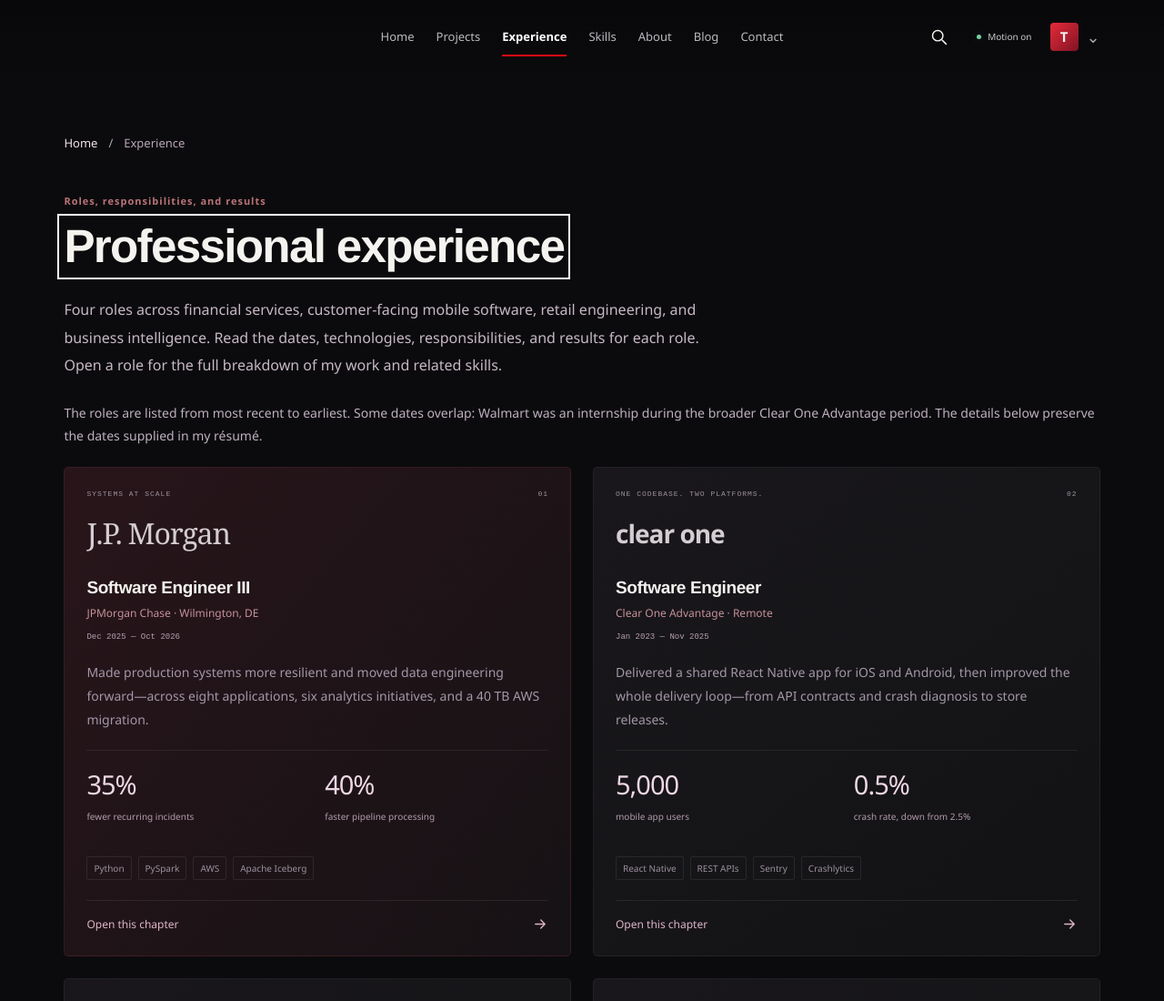
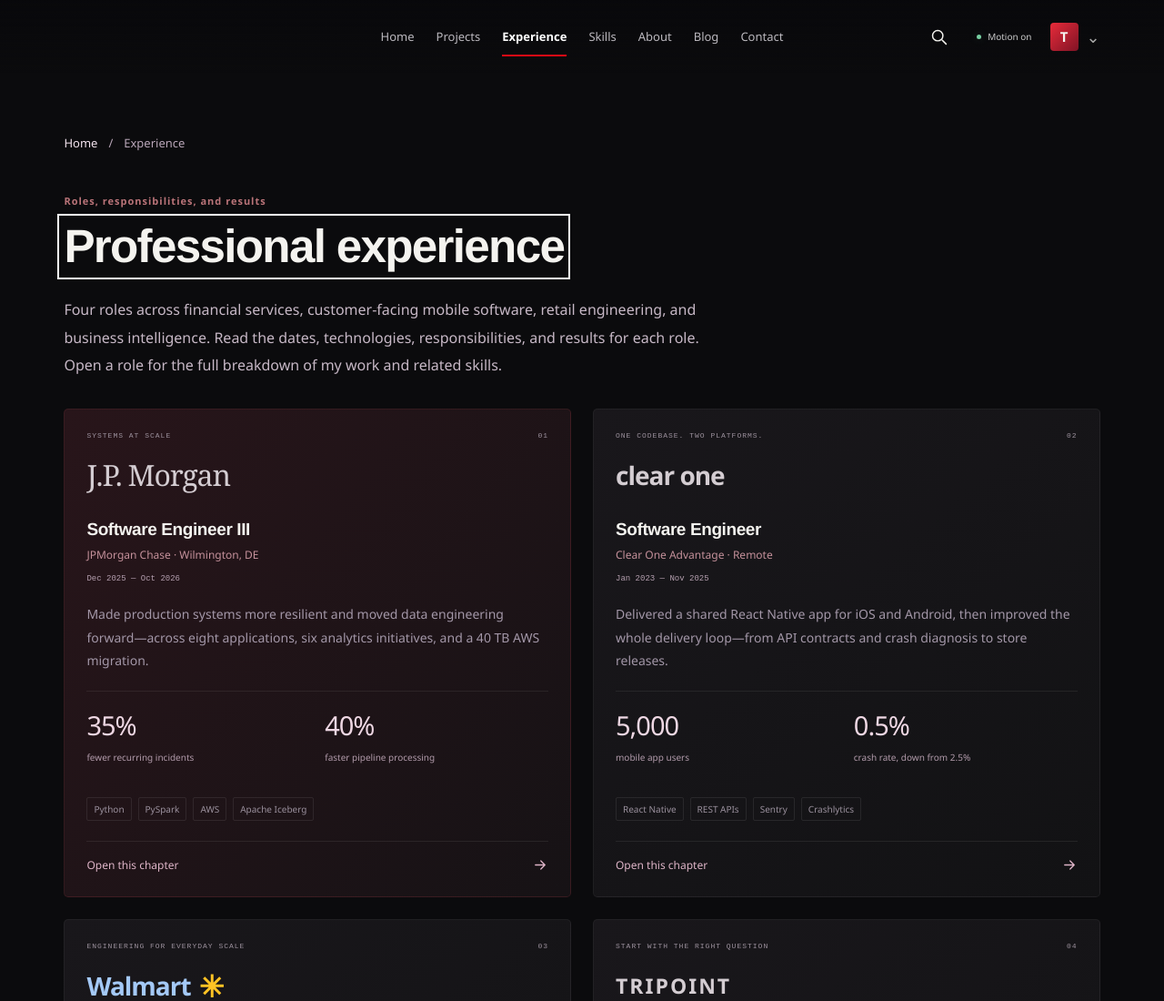
Before and after one commit to tousif-anwar/tousif-anwar.github.io, a website: page experience.html in a window 1280 px wide. Shown: the top 1100 px of the page at 91% size. Drawn offline with Linux system fonts and the light colour scheme.

Commit message:
Remove redundant description in experience section
Removed a redundant description about role dates overlapping in the experience section.

```diff
--- a/experience.html
+++ b/experience.html
@@ -48,7 +48,6 @@
 
       <section class="content-section experience-section" id="experience" aria-labelledby="experienceTitle"><nav style="margin-left:var(--gutter);margin-right:var(--gutter)" aria-label="Breadcrumb" class="page-breadcrumb"><a href="index.html">Home</a><span aria-hidden="true">/</span><span aria-current="page">Experience</span></nav>
   <div class="section-top reveal"><div><p class="overline">Roles, responsibilities, and results</p><h1 tabindex="-1" id="experienceTitle">Professional experience</h1></div><div class="row-controls"><button class="round-button" data-scroll="-1" aria-label="Previous experience">←</button><button class="round-button" data-scroll="1" aria-label="Next experience">→</button></div></div><p style="margin-left:var(--gutter);margin-right:var(--gutter)" class="page-introduction">Four roles across financial services, customer-facing mobile software, retail engineering, and business intelligence. Read the dates, technologies, responsibilities, and results for each role. Open a role for the full breakdown of my work and related skills.</p>
-  <p class="section-description reveal">The roles are listed from most recent to earliest. Some dates overlap: Walmart was an internship during the broader Clear One Advantage period. The details below preserve the dates supplied in my résumé.</p>
   <div class="experience-row" id="experienceRow" tabindex="0" aria-label="Professional roles, most recent first"><article class="experience-card featured-experience reveal" data-career-card="jpmorgan">
   <div class="episode-meta"><span>SYSTEMS AT SCALE</span><span>01</span></div>
   <div class="company-mark jpm-mark">J.P. Morgan</div>
```
